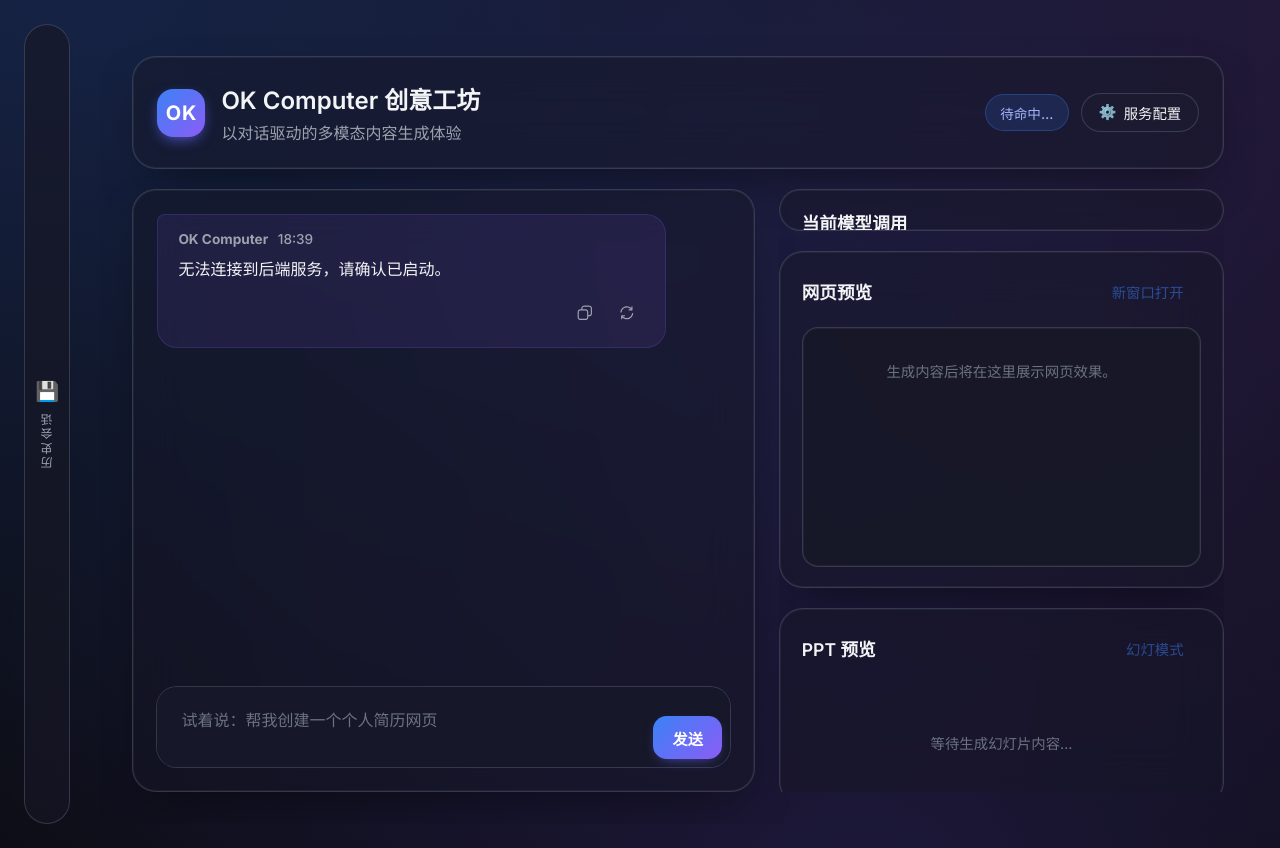
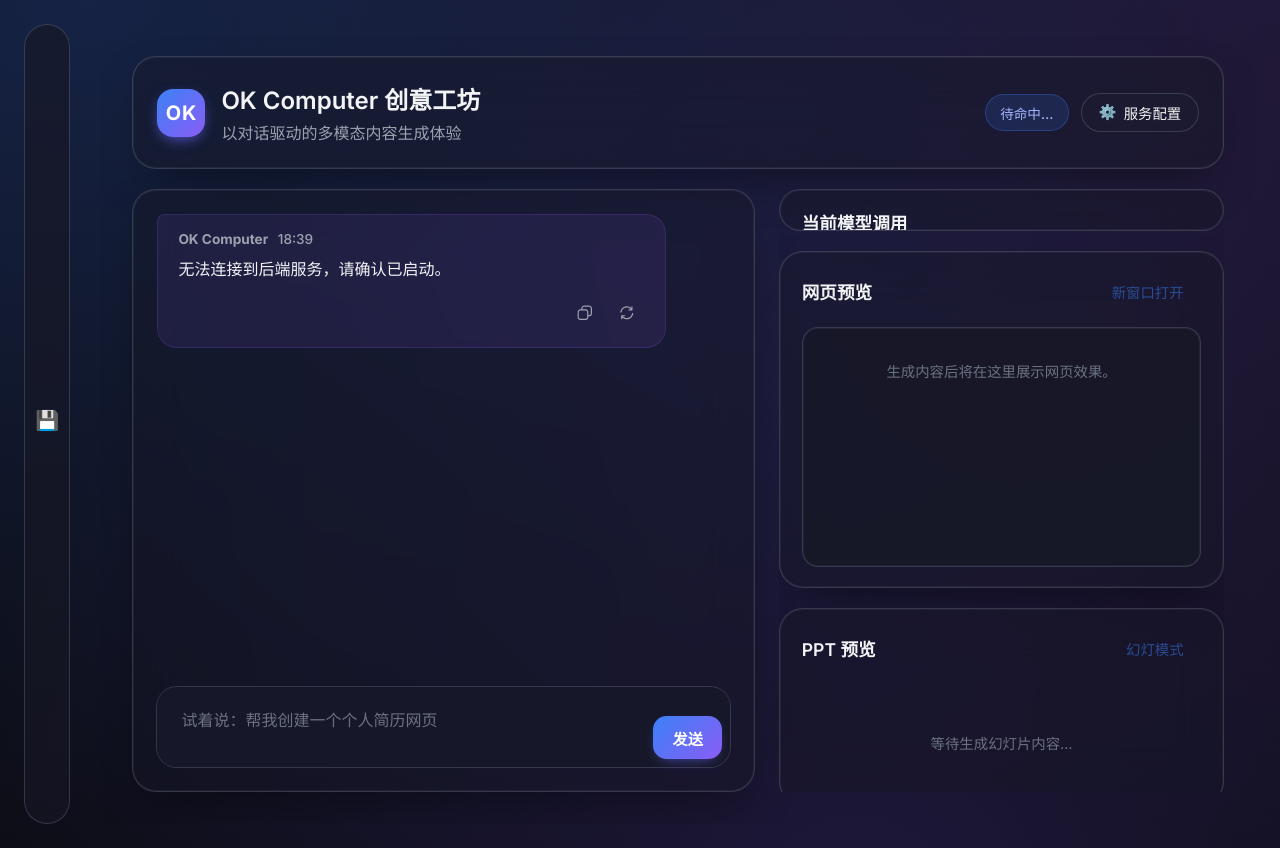
Before and after one commit to kexinoh/free-OKC, a plain HTML site: page frontend/index.html in a window 1280 px wide. Drawn offline with nearby package versions, Linux system fonts and the light colour scheme; no server answers.

Commit message:
Update index.html

```diff
--- a/frontend/index.html
+++ b/frontend/index.html
@@ -24,7 +24,7 @@
           aria-label="切换历史会话侧栏"
         >
           <span class="history-toggle-icon" aria-hidden="true">💾</span>
-          <span class="history-toggle-label">历史会话</span>
+          <span class="history-toggle-label"></span>
         </button>
         <div class="history-panel" id="history-panel" tabindex="-1">
           <div class="history-panel-header">
```
